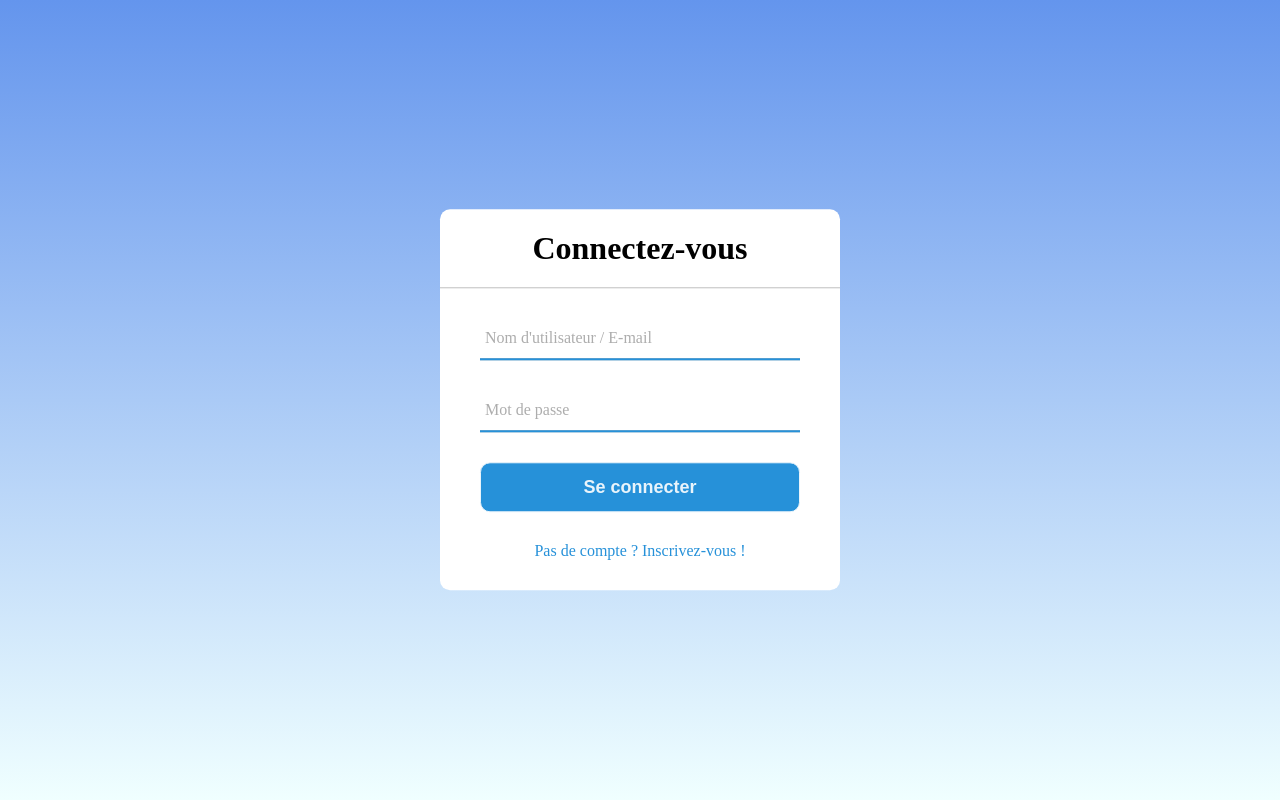
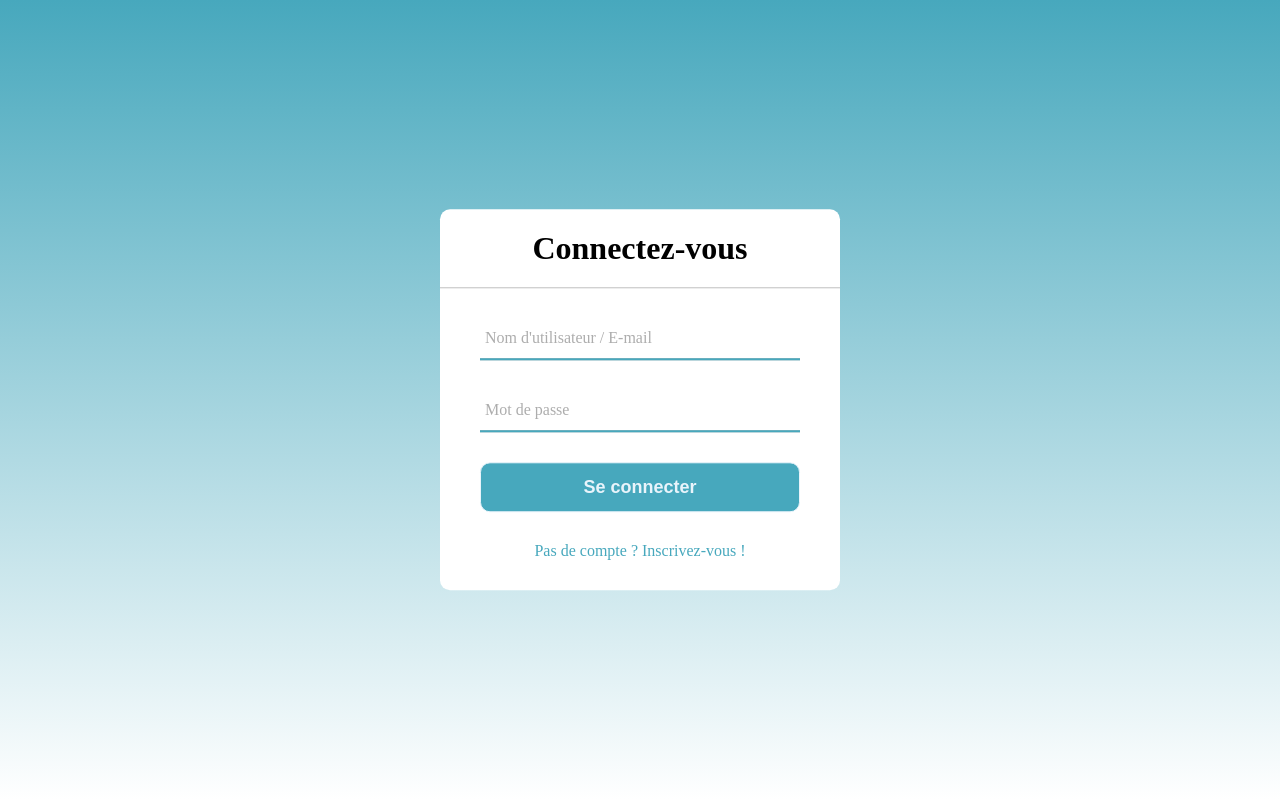
Before and after one commit to Thierry-Segarra/PODICA, a PHP site: page /connection.php in a window 1280 px wide. Run offline with PHP 8.4, Linux system fonts and the light colour scheme.

Commit message:
logincss

```diff
--- a/css/loginstyle.css
+++ b/css/loginstyle.css
@@ -2,7 +2,7 @@ body{
     margin: 0;
     padding: 0;
     font-family: montserrat;
-    background: linear-gradient( #6495ED, #F0FFFF);
+    background: linear-gradient( #47a8bd, #FFFFFF);
     height: 100vh;
     overflow: hidden;
 }
@@ -61,13 +61,13 @@ form .texte{
     left: 0;
     width: 100%;
     height: 2px;
-    background: #2691d9;
+    background: #47a8bd;
 }
 
 .texte input:focus ~ label,
 .texte input:valid ~ label{
     top: -5px;
-    color: #2691d9;
+    color: #47a8bd;
 }
 
 .texte input:focus ~ span::before,
@@ -89,7 +89,7 @@ input[type="submit"]{
     width: 100%;
     height: 50px;
     border: 1px solid;
-    background: #2691d9;
+    background: #47a8bd;
     border-radius: 10px;
     font-size: 18px;
     color: #e9f4fb;
@@ -99,7 +99,7 @@ input[type="submit"]{
 }
 
 input[type="submit"]:hover{
-    border-color: #2691d9;
+    border-color: #47a8bd;
     transition: .5s;
 }
 
@@ -111,7 +111,7 @@ input[type="submit"]:hover{
 }
 
 .inscri a{
-    color: #2691d9;
+    color: #47a8bd;
     text-decoration: none;
 }
 
```
